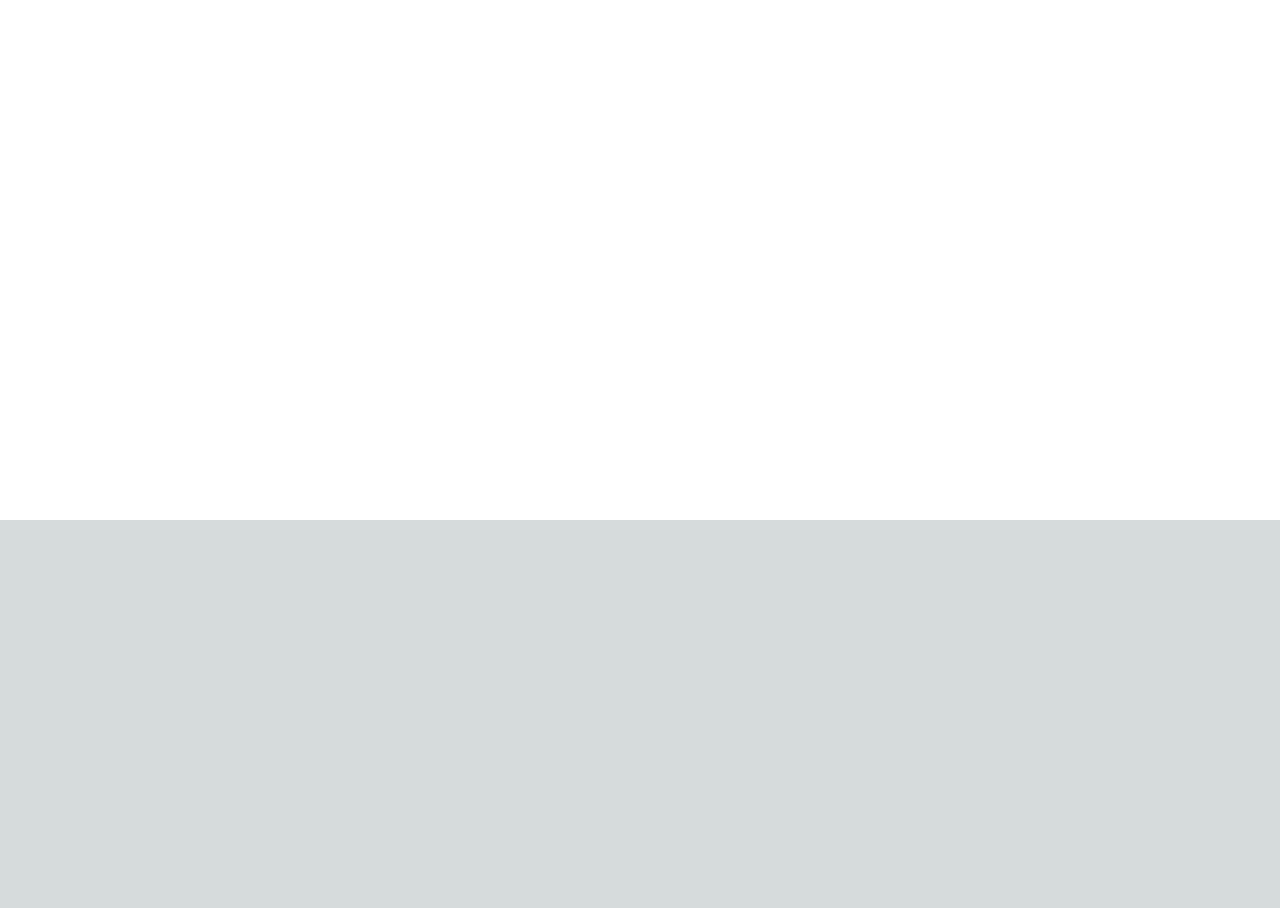
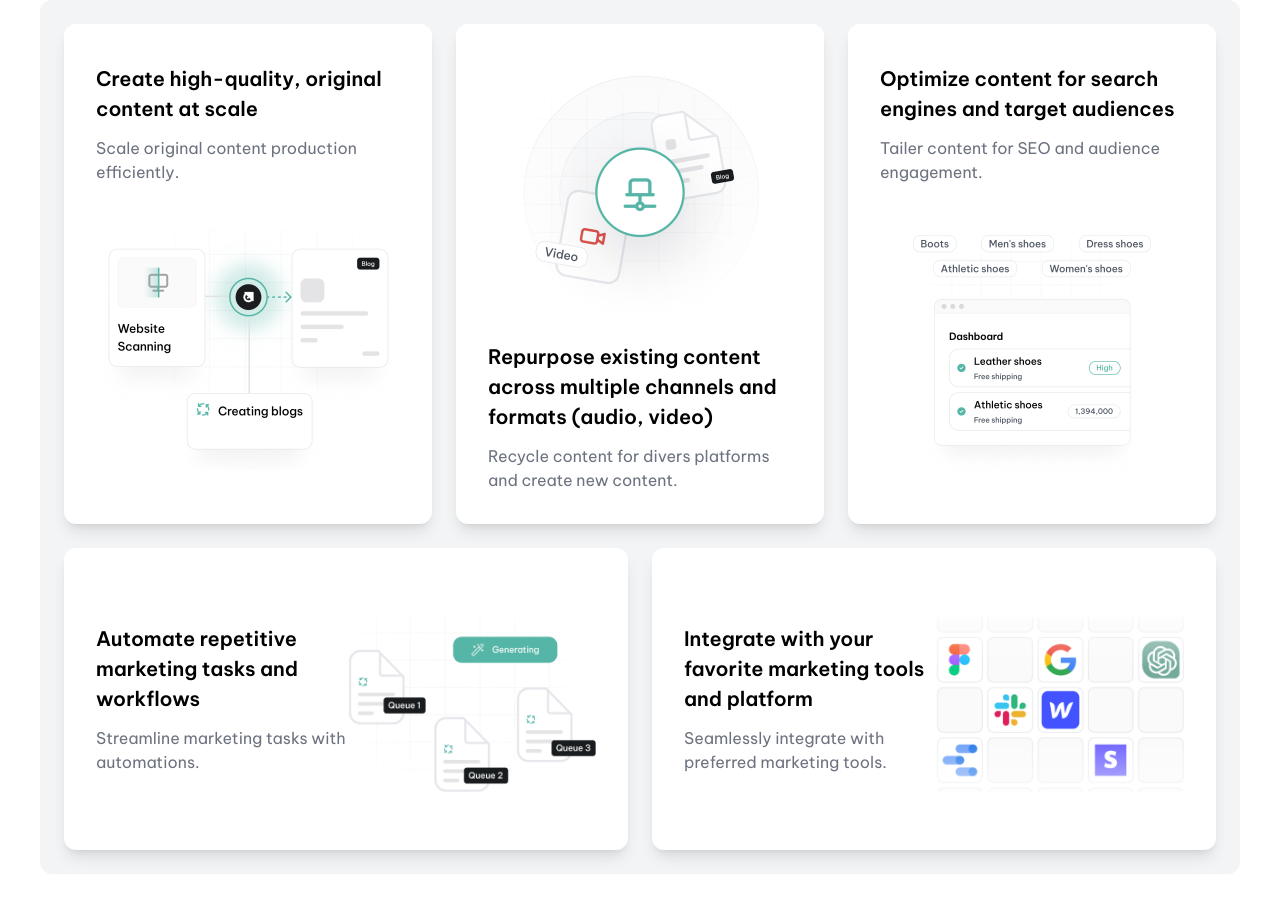
Before and after one commit to EdiedRamos/devchallenges, a Next.js app: page /bento-box-layout in a window 1280 px wide. Shown: the part 280-1188 px from the top of the page. Before the commit the page ends 800 px from the top, so only its background shows below. Built offline with nearby package versions, Linux system fonts and the light colour scheme.

Commit message:
feat: implement design

```diff
--- /dev/null
+++ b/src/app/bento-box-layout/(components)/content.tsx
@@ -0,0 +1,99 @@
+export function Content() {
+  return (
+    <main className="bg-bbl-light p-6 max-w-[1200px] rounded-xl mx-auto">
+      <div className="grid grid-cols-1 md:grid-cols-2 xl:grid-cols-3 gap-6">
+        {/* first card */}
+        <article className="flex flex-wrap p-8 shadow-lg rounded-xl bg-bbl-white">
+          <div className="flex flex-col justify-center">
+            <h3 className="text-bbl-black text-cs-20 font-semibold ">
+              Create high-quality, original content at scale
+            </h3>
+            <p className="text-bbl-gray mt-3">
+              Scale original content production efficiently.
+            </p>
+          </div>
+          <div className="mt-6">
+            <img
+              className="w-full max-w-96"
+              src="/bento-box-layout/image_1.png"
+              alt="content image"
+            />
+          </div>
+        </article>
+        {/* second card */}
+        <article className="flex flex-wrap p-8 shadow-lg rounded-xl bg-bbl-white">
+          <div className="mb-6">
+            <img
+              className="w-full max-w-96"
+              src="/bento-box-layout/image_2.png"
+              alt="content image"
+            />
+          </div>
+          <div className="flex flex-col justify-center">
+            <h3 className="text-bbl-black text-cs-20 font-semibold ">
+              Repurpose existing content across multiple channels and formats
+              (audio, video)
+            </h3>
+            <p className="text-bbl-gray mt-3">
+              Recycle content for divers platforms and create new content.
+            </p>
+          </div>
+        </article>
+        {/* third card */}
+        <article className="flex flex-wrap p-8 shadow-lg rounded-xl bg-bbl-white col-span-1 md:col-span-2 xl:col-span-1 justify-between">
+          <div className="flex flex-col justify-center">
+            <h3 className="text-bbl-black text-cs-20 font-semibold ">
+              Optimize content for search engines and target audiences
+            </h3>
+            <p className="text-bbl-gray mt-3">
+              Tailer content for SEO and audience engagement.
+            </p>
+          </div>
+          <div className="mt-6">
+            <img
+              className="w-full max-w-96"
+              src="/bento-box-layout/image_3.png"
+              alt="content image"
+            />
+          </div>
+        </article>
+      </div>
+      <div className="grid grid-cols-1 md:grid-cols-2 gap-6 mt-6">
+        <article className="grid  md:grid-cols-2 p-8 shadow-lg rounded-xl bg-bbl-white col-span-1 md:col-span-2 xl:col-span-1 justify-between">
+          <div className="flex flex-col justify-center">
+            <h3 className="text-bbl-black text-cs-20 font-semibold ">
+              Automate repetitive marketing tasks and workflows
+            </h3>
+            <p className="text-bbl-gray mt-3">
+              Streamline marketing tasks with automations.
+            </p>
+          </div>
+          <div className="">
+            <img
+              className="w-full max-w-96"
+              src="/bento-box-layout/image_4.png"
+              alt="content image"
+            />
+          </div>
+        </article>
+        <article className="grid md:grid-cols-2 p-8 shadow-lg rounded-xl bg-bbl-white col-span-1 md:col-span-2 xl:col-span-1 justify-between">
+          <div className="flex flex-col justify-center">
+            <h3 className="text-bbl-black text-cs-20 font-semibold ">
+              Integrate with your favorite marketing tools and platform
+            </h3>
+            <p className="text-bbl-gray mt-3">
+              Seamlessly integrate with preferred marketing tools.
+            </p>
+          </div>
+          <div className="">
+            <img
+              className="w-full max-w-96"
+              src="/bento-box-layout/image_5.png"
+              alt="content image"
+            />
+          </div>
+        </article>
+      </div>
+    </main>
+  );
+}
--- a/src/app/bento-box-layout/(components)/index.ts
+++ b/src/app/bento-box-layout/(components)/index.ts
@@ -1 +1,2 @@
 export * from "./header";
+export * from "./content";
--- a/src/app/bento-box-layout/page.tsx
+++ b/src/app/bento-box-layout/page.tsx
@@ -1,9 +1,10 @@
-import { Header } from "./(components)";
+import { Content, Header } from "./(components)";
 
 export default function BentoBoxLayout() {
   return (
     <div className="min-h-screen bg-bbl-white pb-10">
       <Header />
+      <Content />
     </div>
   );
 }
```
